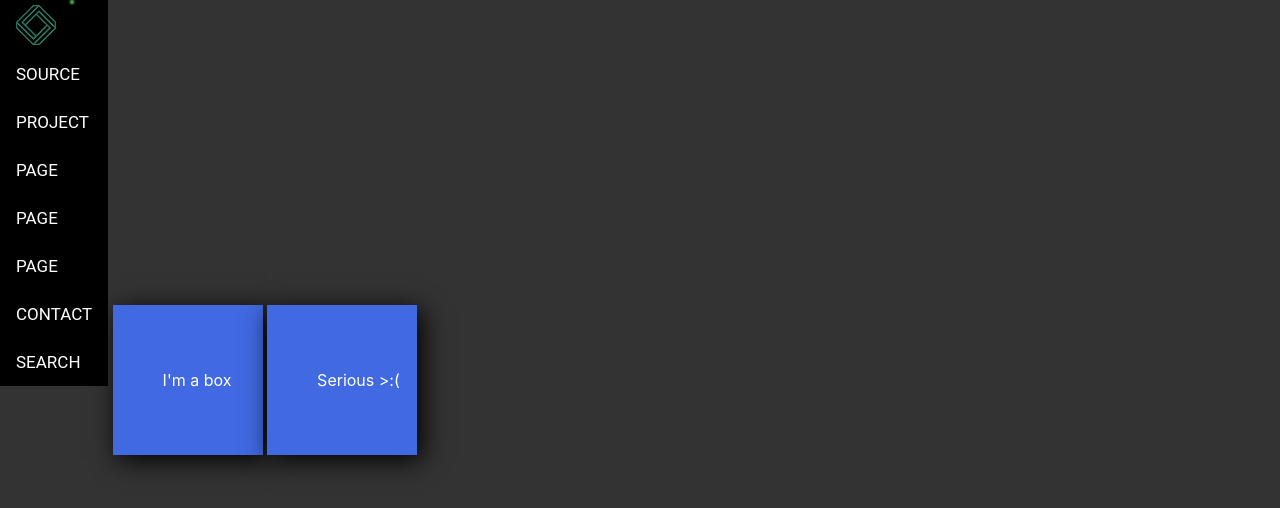
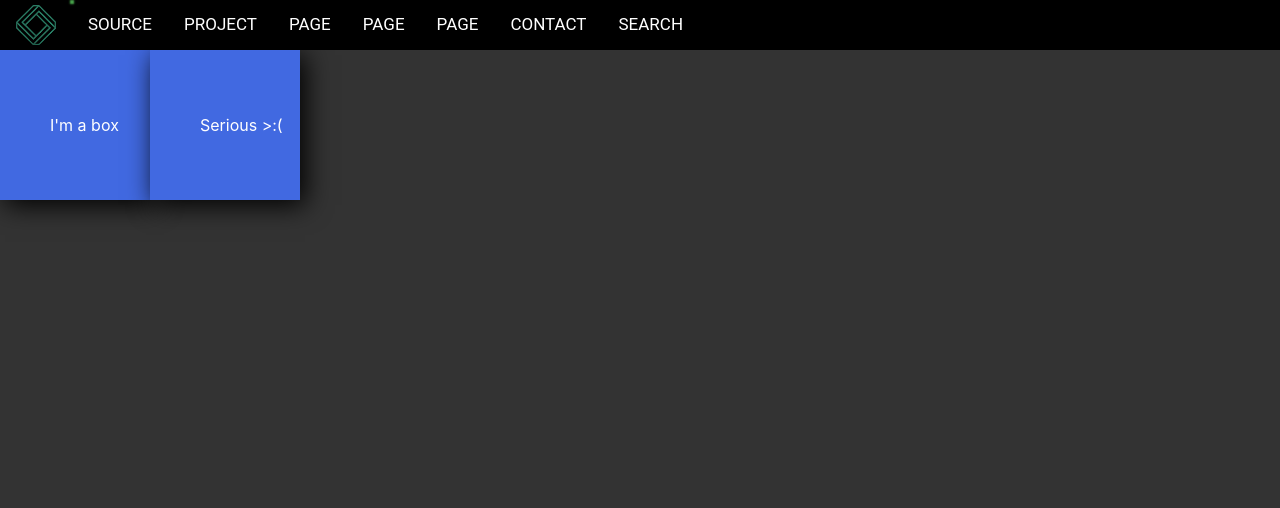
Before and after one commit to aerasmo/losanimadores, a plain HTML site: page animations/animation5.html in a window 1280 px wide. Drawn offline with Linux system fonts and the light colour scheme.

Commit message:
edited animation5 css (topnav is following block margin limit)

```diff
--- a/animations/animation5.css
+++ b/animations/animation5.css
@@ -3,14 +3,16 @@ html, body {
 }
 
 body {
-    display: ruby;
+    display: inline;
     flex-wrap: nowrap;
     justify-content: center;
     align-items: center;
     background: #333;
     font-family: -apple-system, BlinkMacSystemFont, 'Segoe UI', Roboto, Oxygen, Ubuntu, Cantarell, 'Open Sans', 'Helvetica Neue', sans-serif;
 }
-
+section {
+  display: inline-flex;
+}
 .box {
   display: flex;
   justify-content: space-evenly;
--- a/animations/animation5.html
+++ b/animations/animation5.html
@@ -22,7 +22,7 @@
   </main>
 
 
-
+  <section>
     <div class="box">
         <span class="box__blurb">I'm a box</span>
         <span class="rect__blurb">I'm a rectangle now</span>
@@ -32,6 +32,12 @@
         <span class="recty__blurb">Party time :D</span>
     </div>
     </div>
+
+
+  </section>
+
+
+
 </body>
 
 
```
Also changed, not shown: index.html (+1 -1 lines).
